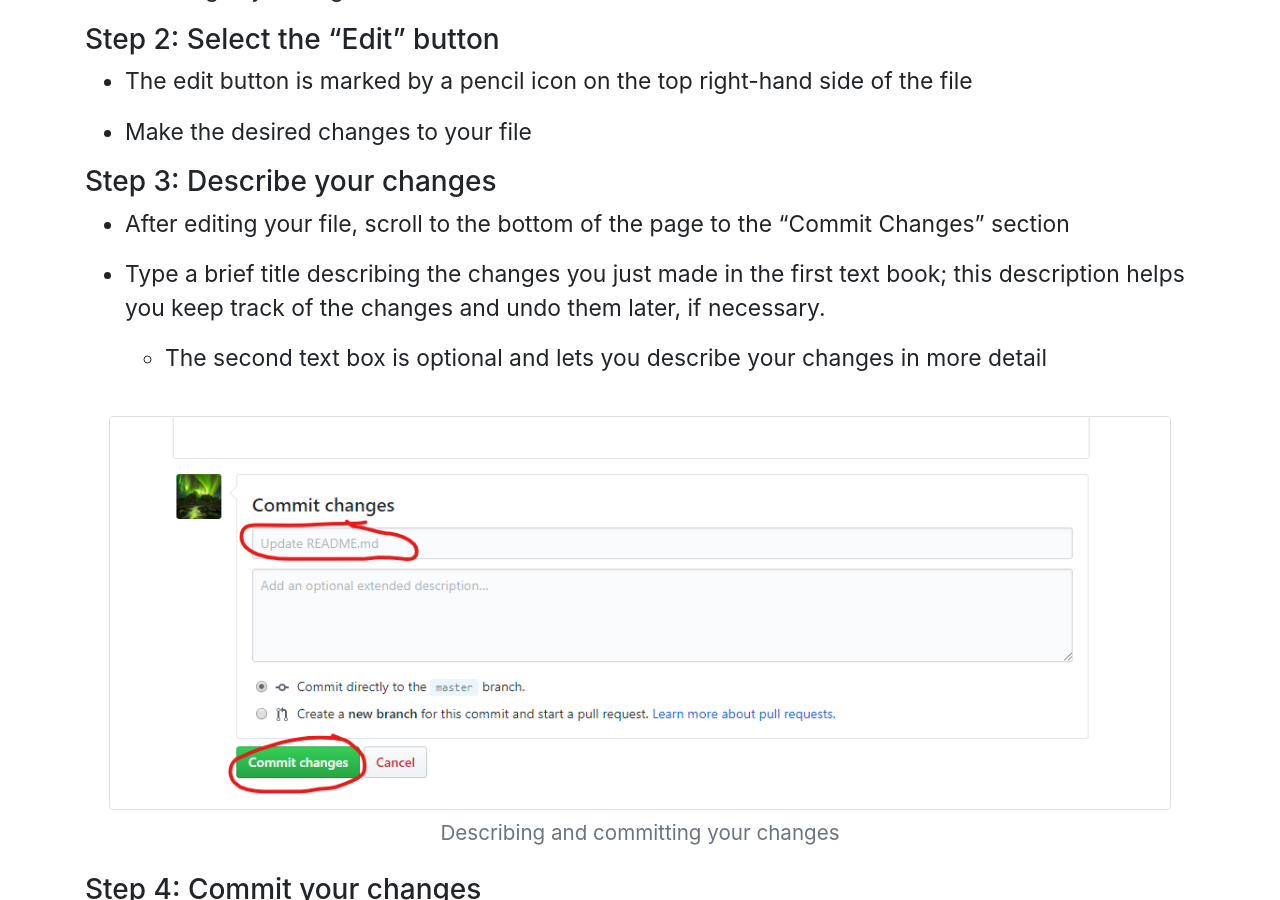
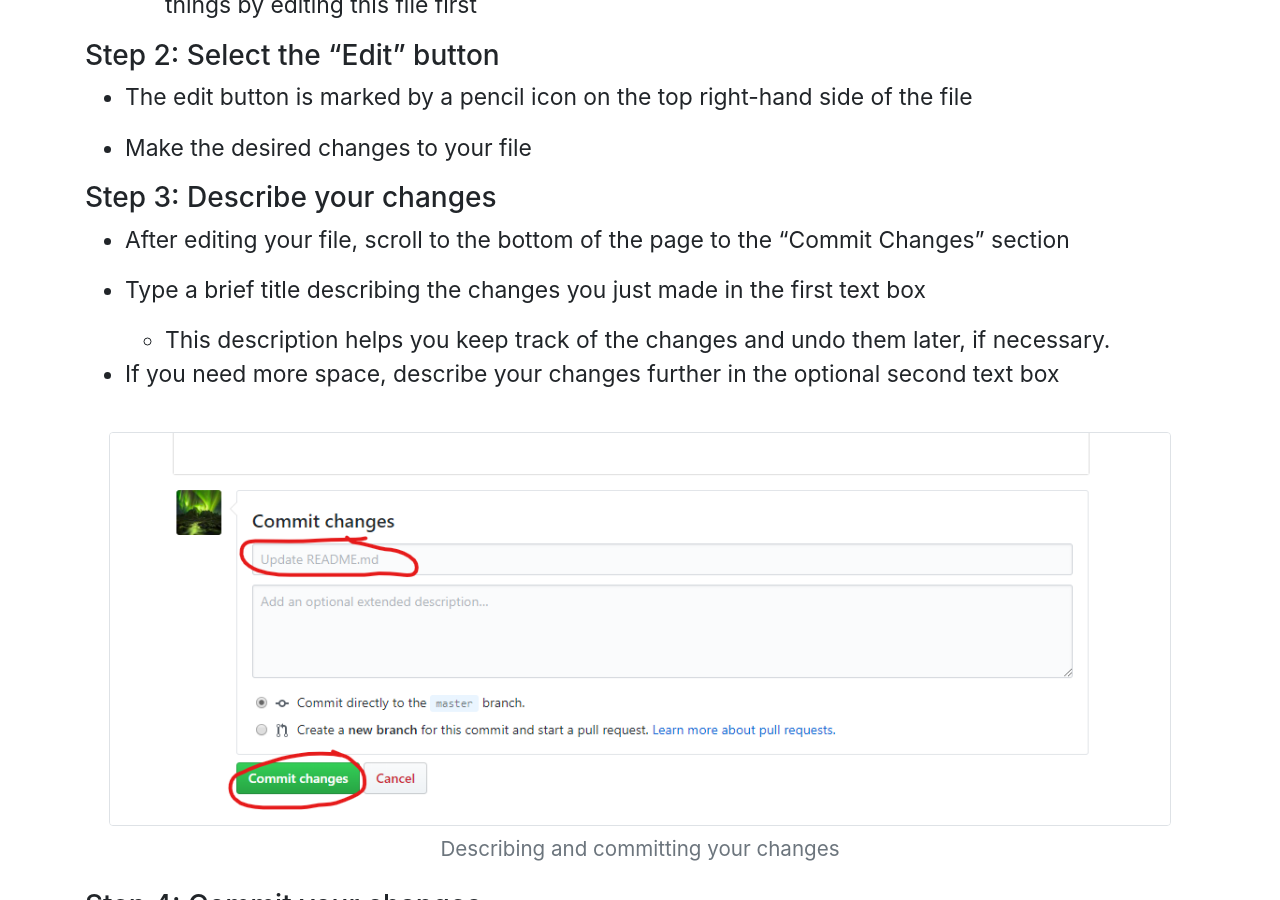
Before and after one commit to lib-static/howto, a Jekyll site: the page built from howtos/editfilesonlinegh.md, in a window 1280 px wide and 900 px high, scrolled down 347 px. Built offline with Jekyll 4.4.1, drawn with Linux system fonts in a browser that asks for light colours.

Commit message:
text corrections

```diff
--- a/howtos/editfilesonlinegh.md
+++ b/howtos/editfilesonlinegh.md
@@ -6,6 +6,7 @@ title: How To Edit Files in GitHub Online
 ### Step 1: Sign in to your [GitHub Account](https://github.com/){:target="_blank"}
 
 - Select the file you would like to edit
+
   - If you [created a new repository](setupgithubrepo.html.) and initialized it with a README file, you can get the hang of things by editing this file first
 
 ### Step 2: Select the "Edit" button
@@ -18,13 +19,17 @@ title: How To Edit Files in GitHub Online
 
 - After editing your file, scroll to the bottom of the page to the "Commit Changes" section
 
-- Type a brief title describing the changes you just made in the first text book; this description helps you keep track of the changes and undo them later, if necessary.
-  - The second text box is optional and lets you describe your changes in more detail
-{% include bootstrap/figure.md img="/github/github_commitchangeonline.png" caption="Describing and committing your changes" alt="Describing your change and committing your change" %}
+- Type a brief title describing the changes you just made in the first text box
+
+  - This description helps you keep track of the changes and undo them later, if necessary.
+
+- If you need more space, describe your changes further in the optional second text box
+{% include bootstrap/figure.md img="/github/github_commitchangeonline.png" caption="Describing and committing your changes" alt="Describing and committing your changes" %}
 
 ### Step 4: Commit your changes
 
 - After describing your changes, commit them by selecting "Commit Changes"
+
   - In GitHub, the word "commit" is similar to the word "save"
 
 {:.alert .alert-success}
```
